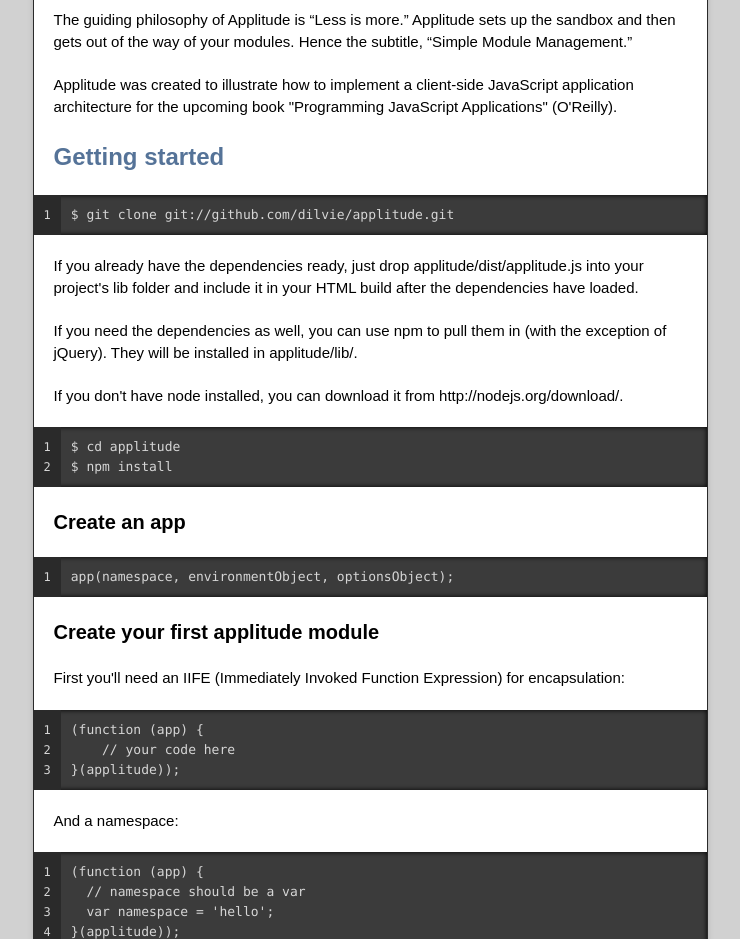
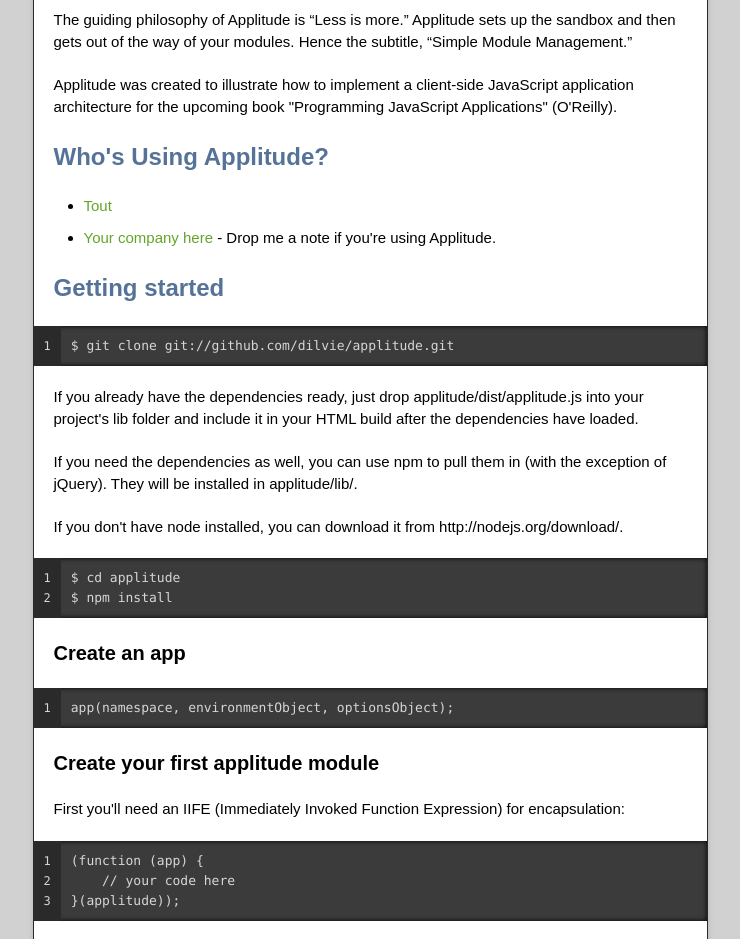
Before and after one commit to ericelliott/applitude, a plain HTML site: page index.html in a window 1280 px wide. Shown: the part 1080-2019 px from the top of the page, without its empty margins (270-1010 px from the left). Drawn offline with nearby package versions, Linux system fonts and the light colour scheme.

Commit message:
Create gh-pages branch via GitHub

```diff
--- a/index.html
+++ b/index.html
@@ -56,7 +56,13 @@
 
 <p>Applitude was created to illustrate how to implement a client-side JavaScript application architecture for the upcoming book "Programming JavaScript Applications" (O'Reilly).</p>
 
-<h2>Getting started</h2>
+<h2>Who's Using Applitude?</h2>
+
+<ul>
+<li><a href="http://tout.com/">Tout</a></li>
+<li>
+<a href="https://github.com/dilvie/applitude/issues/new?title=Add+Me+to+the+Applitude+User+List">Your company here</a> - Drop me a note if you're using Applitude.</li>
+</ul><h2>Getting started</h2>
 
 <pre><code>$ git clone git://github.com/dilvie/applitude.git
 </code></pre>
```
Also changed, not shown: params.json (+1 -1 lines).
